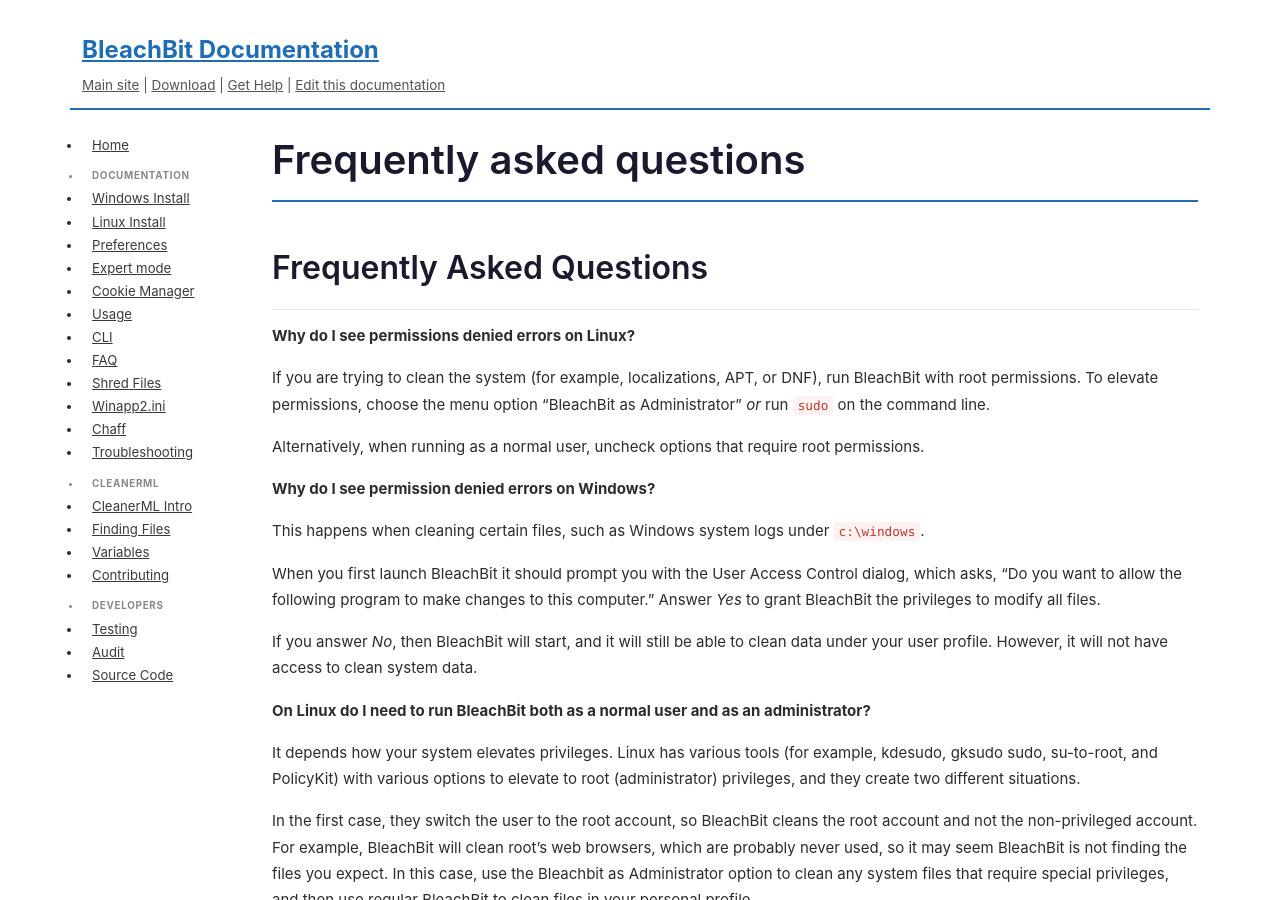
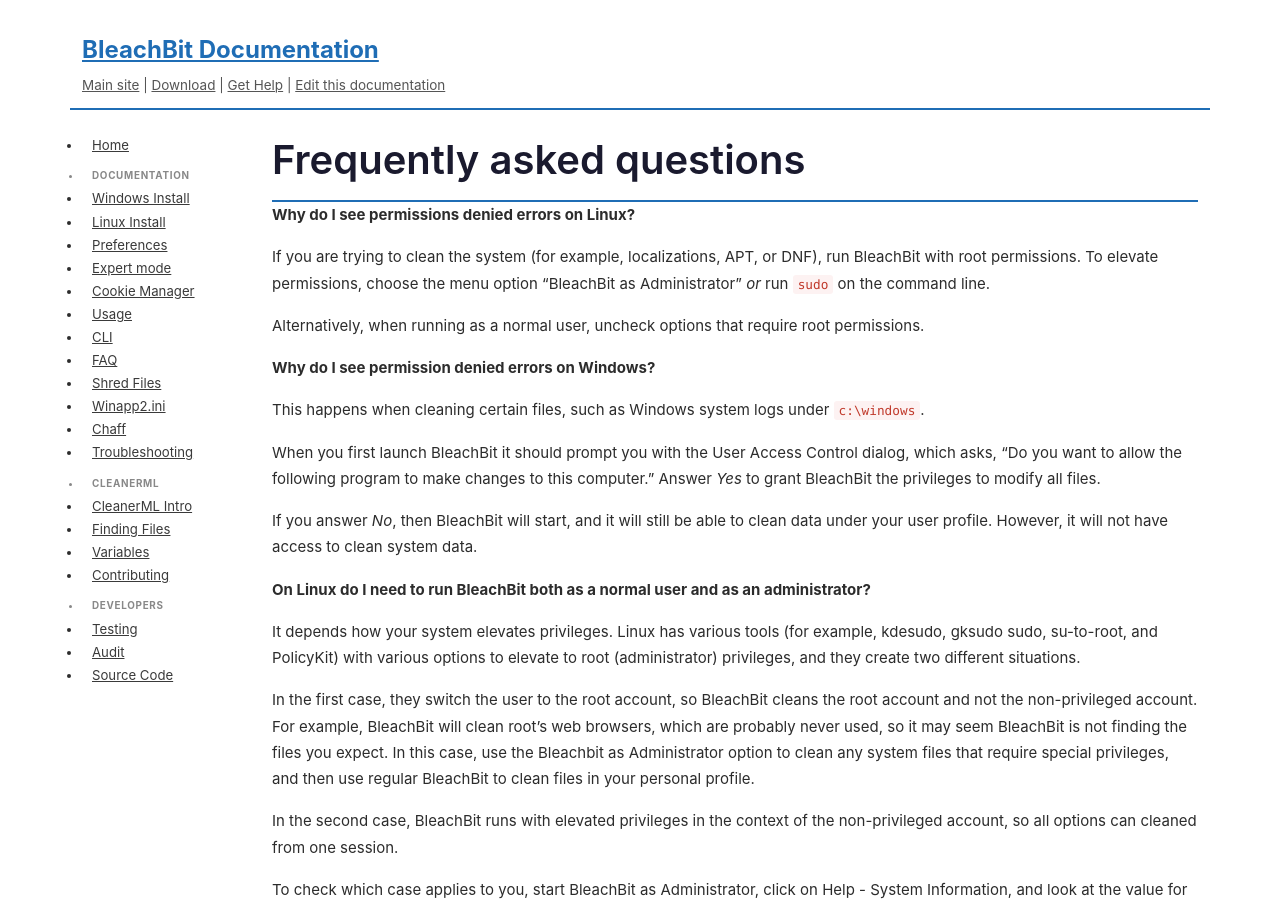
Before and after one commit to bleachbit/docs, a Jekyll site: the page built from _posts/2015-09-25-frequently-asked-questions.md, in a window 1280 px wide and 900 px high. Built offline with Jekyll 4.4.1, drawn with Linux system fonts in a browser that asks for light colours.

Commit message:
Fix double heading
It had both H1 and H2

```diff
--- a/_posts/2015-09-25-frequently-asked-questions.md
+++ b/_posts/2015-09-25-frequently-asked-questions.md
@@ -8,7 +8,7 @@
 ---
 
 {% assign main_faqs = site.data.faqs.main %}
-{% include faqs.html faqs=main_faqs heading="Frequently Asked Questions" %}
+{% include faqs.html faqs=main_faqs heading=false %}
 
 ## Things to know
 
```
